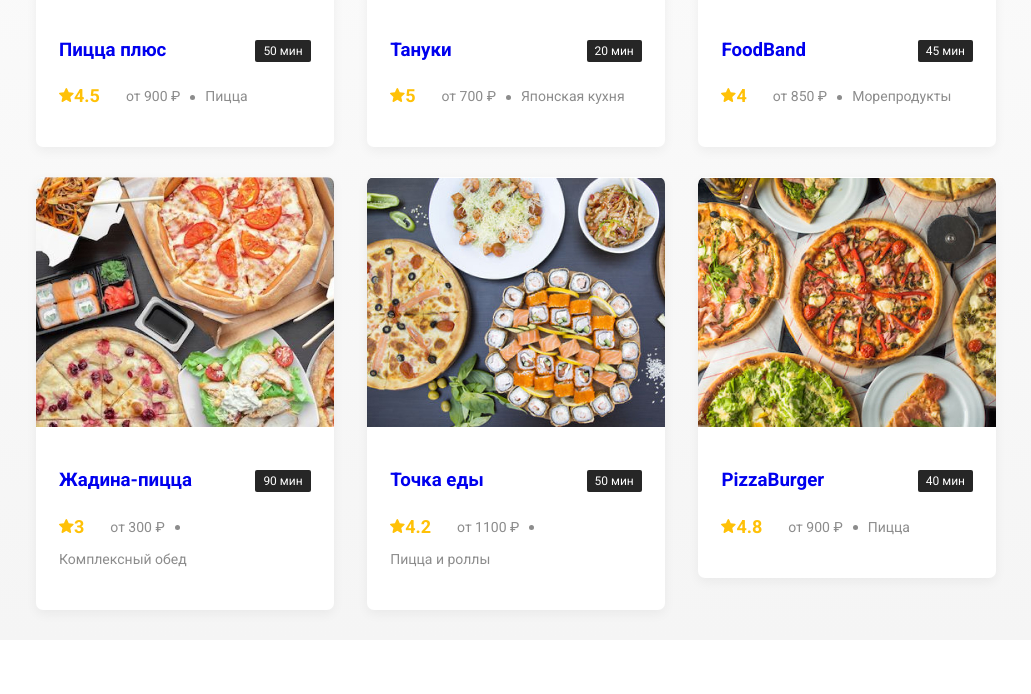
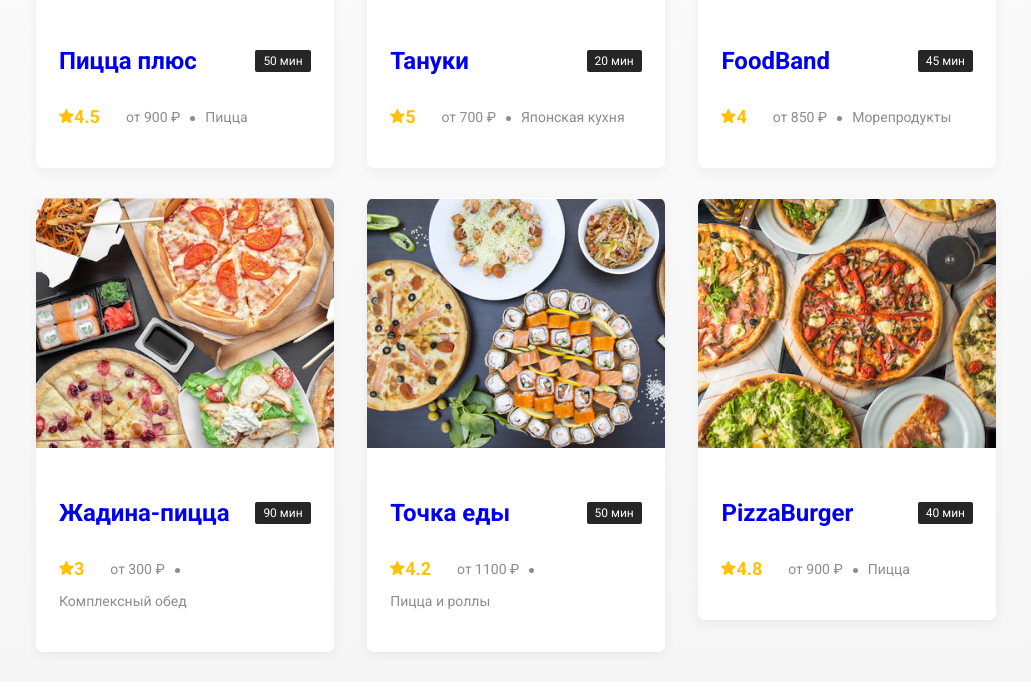
Before and after one commit to SLUTest/delivery-food, a plain HTML site: page index.html in a window 1280 px wide. Shown: the part 941-1635 px from the top of the page, without its empty margins (124-1155 px from the left). Drawn offline with Linux system fonts and the light colour scheme.

Commit message:
Update index.html

```diff
--- a/index.html
+++ b/index.html
@@ -46,7 +46,7 @@
                         <img src="img\card\1.jpg" alt="img1" class="card-image">
                         <div class="card-text">
                             <div class="card-heading">
-                                <h3 class="cart-title">Пицца плюс</h3>
+                                <h3 class="card-title">Пицца плюс</h3>
                                 <span class="cart-tag tag">50 мин</span>
                             </div>
                             <!-- card-heading -->
@@ -63,7 +63,7 @@
                         <img src="img\card\2.jpg" alt="img2" class="card-image">
                         <div class="card-text">
                             <div class="card-heading">
-                                <h3 class="cart-title">Тануки</h3>
+                                <h3 class="card-title">Тануки</h3>
                                 <span class="cart-tag tag">20 мин</span>
                             </div>
                             <!-- card-heading -->
@@ -80,7 +80,7 @@
                         <img src="img\card\3.jpg" alt="img3" class="card-image">
                         <div class="card-text">
                             <div class="card-heading">
-                                <h3 class="cart-title">FoodBand</h3>
+                                <h3 class="card-title">FoodBand</h3>
                                 <span class="cart-tag tag">45 мин</span>
                             </div>
                             <!-- card-heading -->
@@ -97,7 +97,7 @@
                         <img src="img\card\4.jpg" alt="img4" class="card-image">
                         <div class="card-text">
                             <div class="card-heading">
-                                <h3 class="cart-title">Жадина-пицца</h3>
+                                <h3 class="card-title">Жадина-пицца</h3>
                                 <span class="cart-tag tag">90 мин</span>
                             </div>
                             <!-- card-heading -->
@@ -114,7 +114,7 @@
                         <img src="img\card\5.jpg" alt="img5" class="card-image">
                         <div class="card-text">
                             <div class="card-heading">
-                                <h3 class="cart-title">Точка еды</h3>
+                                <h3 class="card-title">Точка еды</h3>
                                 <span class="cart-tag tag">50 мин</span>
                             </div>
                             <!-- card-heading -->
@@ -132,7 +132,7 @@
                         <img src="img\card\6.jpg" alt="img6" class="card-image">
                         <div class="card-text">
                             <div class="card-heading">
-                                <h3 class="cart-title">PizzaBurger</h3>
+                                <h3 class="card-title">PizzaBurger</h3>
                                 <span class="cart-tag tag">40 мин</span>
                             </div>
                             <!-- card-heading -->
```
